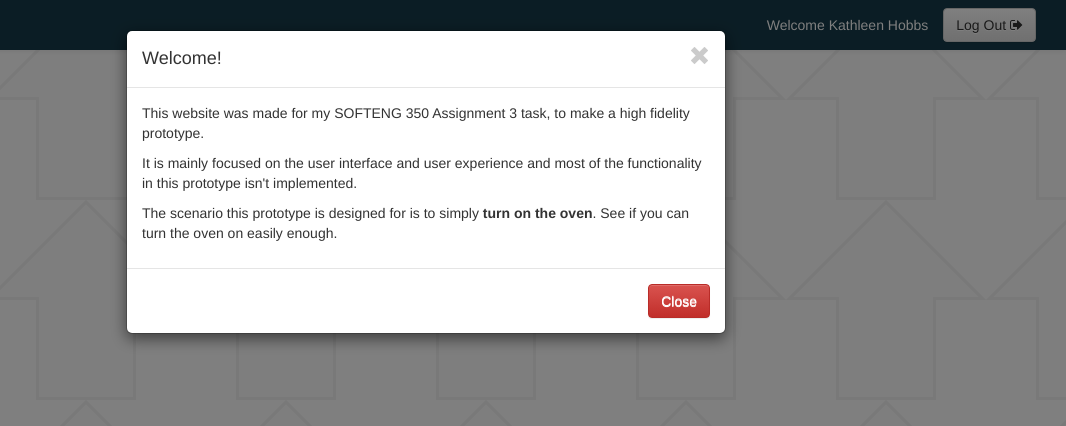
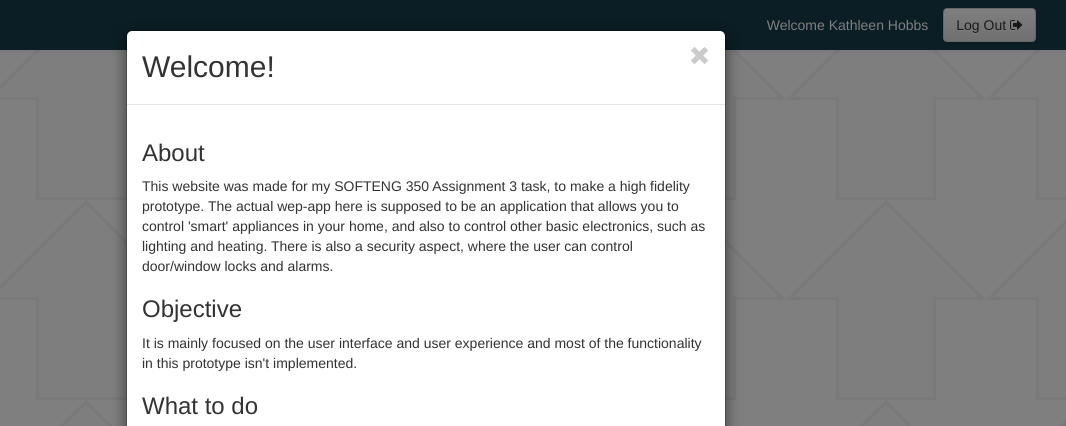
Before and after one commit to klevinlaughs/XYZ-SmartHome, a plain HTML site: page index.html in a window 1280 px wide. Shown: the top 426 px of the page, 214-1280 px from the left. Drawn offline with Linux system fonts and the light colour scheme.

Commit message:
More informative, looks better

```diff
--- a/index.html
+++ b/index.html
@@ -394,15 +394,21 @@
       <div class="modal-content">
         <div class="modal-header">
           <button type="button" class="close" data-dismiss="modal" aria-label="Close"><span aria-hidden="true" class="glyphicon glyphicon-remove"></span></button>
-          <h4 class="modal-title">Welcome!</h4>
+          <h2 class="modal-title">Welcome!</h2>
         </div>
         <div class="modal-body">
+          <h3>About</h3>
           <p>
             This website was made for my SOFTENG 350 Assignment 3 task, to make a high fidelity prototype.
+            The actual wep-app here is supposed to be an application that allows you to control 'smart' appliances in your home,
+            and also to control other basic electronics, such as lighting and heating. There is also a security aspect,
+            where the user can control door/window locks and alarms.
           </p>
+          <h3>Objective</h3>
           <p>
             It is mainly focused on the user interface and user experience and most of the functionality in this prototype isn't implemented.
           </p>
+          <h3>What to do</h3>
           <p>
             The scenario this prototype is designed for is to simply <b>turn on the oven</b>. See if you can turn the oven on easily enough.
           </p>
```
